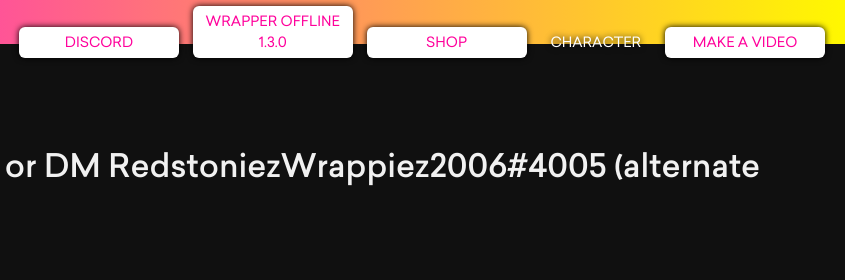
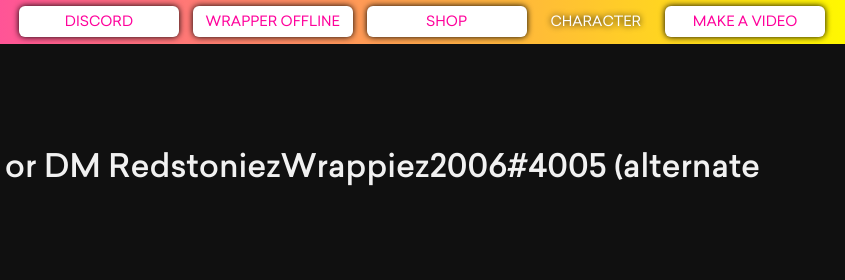
Before and after one commit to mrnick2005/Wrapper_Online_Gold, a website: page pages/html/list.html in a window 1280 px wide. Shown: the top 280 px of the page, 435-1280 px from the left. Drawn offline with nearby package versions, Linux system fonts and the light colour scheme; no server answers; grey boxes are pictures that could not be loaded.

Commit message:
Update list.html

```diff
--- a/pages/html/list.html
+++ b/pages/html/list.html
@@ -25,7 +25,7 @@
 	<h1 style="margin:0"><img id="logo" src="/pages/img/list_logo.png" alt="Wrapper: Online"/></h1>
 	<nav id="headbuttons">
 	<a href="https://discord.gg/DpBBJkBuzQ" target="_blank" class="button_big">DISCORD</a>
-	<a href="#wrapperoffline-1-3-0" target="_blank" class="button_big">WRAPPER OFFLINE 1.3.0</a>
+	<a href="#wrapperoffline-1-3-0" class="button_big">WRAPPER OFFLINE</a>
 	<a href="shop.html" class="button_big">SHOP</a>
 		<div class="dropdown_contain button_small">
 			<div class="dropdown_button">CHARACTER</div>
```
